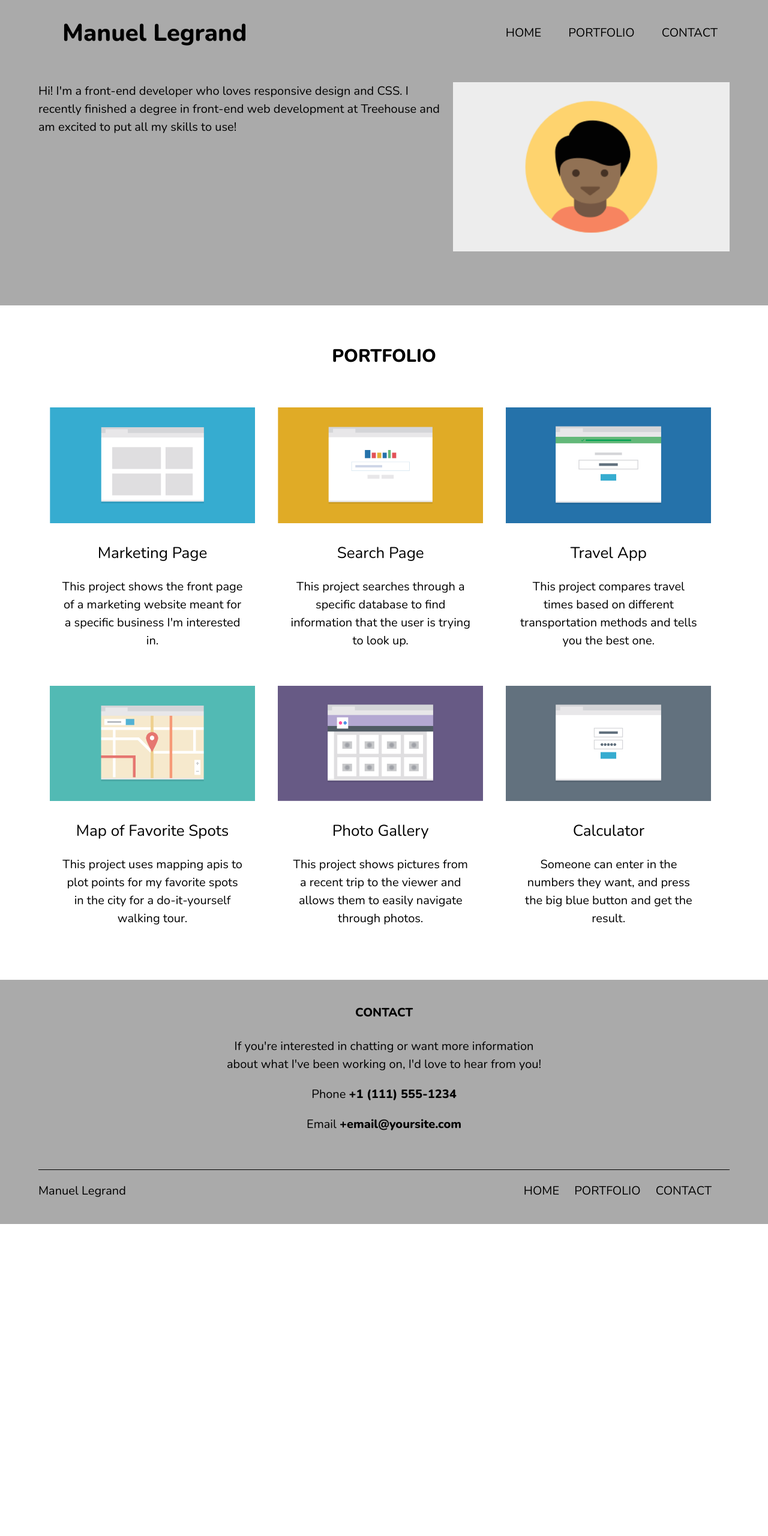
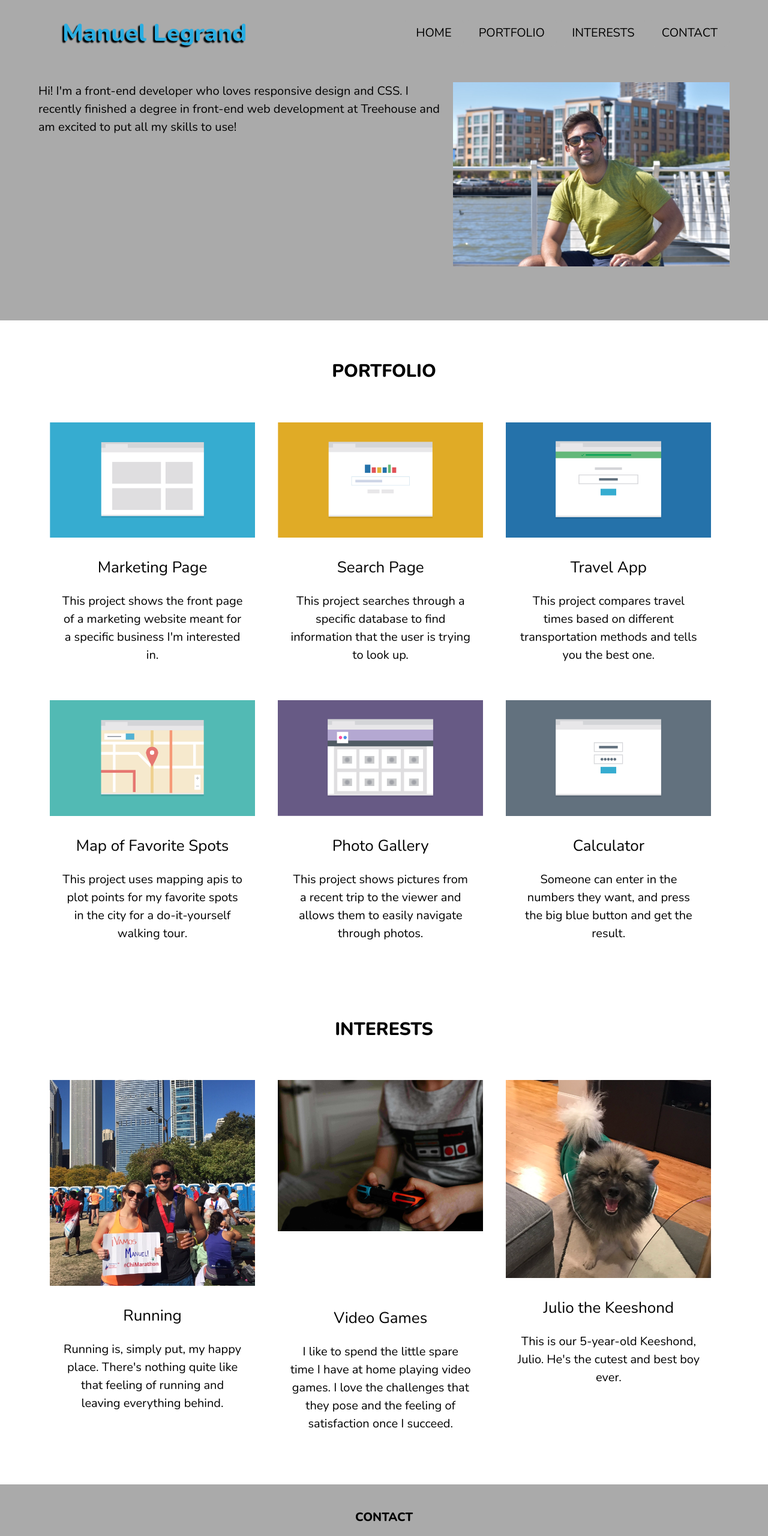
Before and after one commit to legranster/fewd_project_2, a plain HTML site: page index.html in a window 1280 px wide. Shown: the top 2560 px of the page at 60% size. Before the commit the page ends 2040 px from the top, so only its background shows below. Drawn offline with nearby package versions, Linux system fonts and the light colour scheme.

Commit message:
clean up and add section for interests

```diff
--- a/css/styles.css
+++ b/css/styles.css
@@ -17,6 +17,8 @@ body {
 h1 {
     margin-top: 0;
     padding: 1em;
+    color: #2aaee2;
+    text-shadow: -3px 3px 2px black;
 }
 
 a {
@@ -39,12 +41,20 @@ footer {
     background-color: #fff;
     padding: 0.8em 0;
     margin-bottom: 5px;
+    border-radius: 10px;
 }
 
 nav a,
 h2,
 h4 {
     text-transform: uppercase;
+}
+
+nav a:hover,
+.back-to-top:hover {
+    background-color: #eb9234;
+    transition: 1s;
+    color: #fff;
 }
 
 h2 {
@@ -109,6 +119,9 @@ p {
 }
 .back-to-top {
     float: right;
+    padding: 0.5em;
+    margin-top: 0.5em;
+    border-radius: 10px;
 }
 .footer-nav {
     display: none;
@@ -117,7 +130,7 @@ p {
 /* Clearfix  */
 
 .clearfix {
-    content="";
+    content:"";
     display:table;
     clear:both;
 }
@@ -160,10 +173,14 @@ p {
     .footer-nav {
         display: inline-block;
         float: right;
-        padding: 1em;
+        padding: 0.5em;
+        margin: 0.5em;
     }
     .footer-nav a {
-        padding: 1em 0.5em;
+        padding: 0.5em;
+    }
+    .interests-image-2 {
+        padding-bottom: 25%;
     }
 }
 
@@ -182,7 +199,8 @@ p {
     .bio {
         padding-top: 0;
     }
-    .portfolio {
+    .portfolio,
+    .interests {
         width: 90%;
         margin: 0 auto;
     }
--- a/index.html
+++ b/index.html
@@ -1,5 +1,5 @@
 <!DOCTYPE html>
-<html>
+<html lang="en">
     <head>
         <title>Manuel Legrand | Home</title>
         <meta name="viewport" content="width=device-width, initial-scale=1.0">
@@ -7,20 +7,21 @@
     </head>
     <body>
         <header class="main-header">
-            <div class="headline">
+            <div class="headline clearfix">
                 <h1>Manuel Legrand</h1>
                 <nav class="main-nav">
                     <a href="#">Home</a>
                     <a href="#portfolio">Portfolio</a>
+                    <a href="#interests">Interests</a>
                     <a href="#contact">Contact</a>
                 </nav>
             </div>
-            <section class="bio clearfix">
-                <img  class="bio-img" src="images/responsive-layout-profile.png" alt="My Headshot">
+            <div class="bio clearfix">
+                <img  class="bio-img" src="images/profile-pic.jpeg" alt="My Headshot">
                 <p class="bio-text">Hi! I'm a front-end developer who loves responsive design and CSS. I recently finished a degree in front-end web development at Treehouse and am excited to put all my skills to use!</p>
-            </section>
+            </div>
         </header>
-        <main class=" portfolio clearfix">
+        <main class="portfolio clearfix">
             <h2 id="portfolio">Portfolio</h2>
             <section class="card">
                 <img src="images/portfolio-1.png" alt="Marketing image">
@@ -53,6 +54,24 @@
                 <p>Someone can enter in the numbers they want, and press the big blue button and get the result.</p>
             </section>
         </main>
+        <section class=" interests clearfix">
+            <h2 id="interests">Interests</h2>
+            <section class="card">
+                <img class="interests-image" src="images/running.JPG" alt="Manuel and his wife Veronica at the Chicago Marathon">
+                <h3>Running</h3>
+                <p>Running is, simply put, my happy place. There's nothing quite like that feeling of running and leaving everything behind.</p>
+            </section>
+            <section class="card">
+                <img class="interests-image-2" src="images/video-games.jpg" alt="Nintendo Switch Controller">
+                <h3>Video Games</h3>
+                <p>I like to spend the little spare time I have at home playing video games. I love the challenges that they pose and the feeling of satisfaction once I succeed.</p>
+            </section>
+            <section class="card">
+                <img class="interests-image" src="images/julio.jpg" alt="Manuel's dog, Julio">
+                <h3>Julio the Keeshond</h3>
+                <p>This is our 5-year-old Keeshond, Julio. He's the cutest and best boy ever.</p>
+            </section>
+        </section>
         <footer>
             <section id="contact">
                 <h4>Contact</h4>
@@ -66,6 +85,7 @@
                 <nav class="footer-nav">
                         <a href="#">Home</a>
                         <a href="#portfolio">Portfolio</a>
+                        <a href="#interests">Interests</a>
                         <a href="#contact">Contact</a>
                     </nav>
             </div>
```
Also changed, not shown: images/julio.jpg (added), images/profile-pic.jpeg (added), images/running.JPG (added), images/snowboarding.JPG (added), images/video-games.jpg (added), 1 other file.
